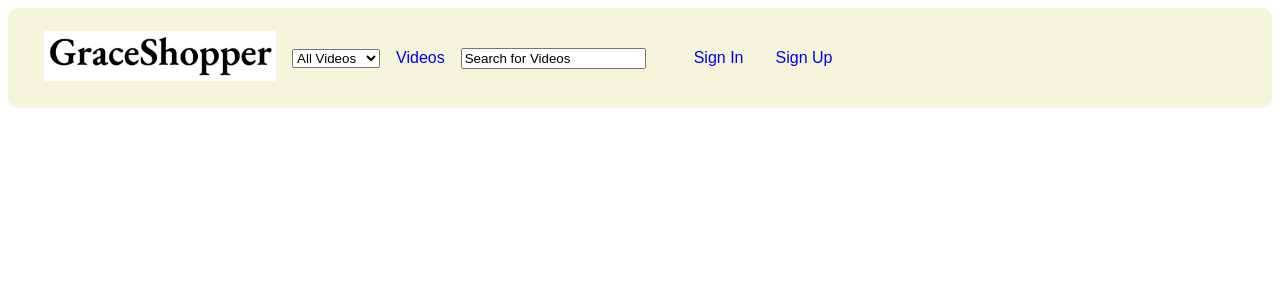
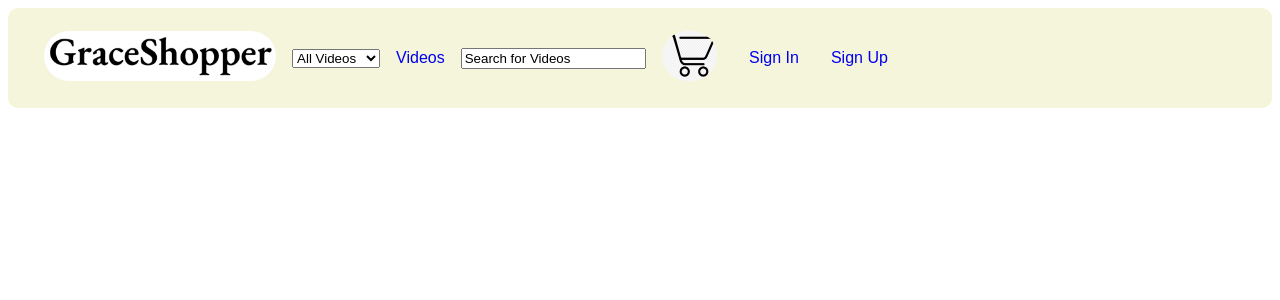
Before and after one commit to 2109graceshopper/Udemy-Larks, a React app: page /users/1 in a window 1280 px wide. Shown: the top 300 px of the page. Built offline with nearby package versions, Linux system fonts and the light colour scheme.

Commit message:
Users cannot access other users page

```diff
--- a/client/components/Header.js
+++ b/client/components/Header.js
@@ -7,7 +7,7 @@ import AllProducts from "./AllProducts/AllProducts";
 // import { cartIcon, graceShopperLogo } from "../../public/icons"; //path to wherever we save shared icons/art/logos/etc
 // import { profilePicture } from "../../server/"; //path to wherever we save user photo id
 
-const Header = ({ handleClick, isLoggedIn, id, userimageURL }) => {
+const Header = ({ handleClick, isLoggedIn, id, userimageURL}) => {
   function handleChange(event) {
     localStorage.setItem("videoCategoryFilter", event.target.value);
   }
@@ -37,17 +37,14 @@ const Header = ({ handleClick, isLoggedIn, id, userimageURL }) => {
       />
       {/* Favorites? */}
       <Link to="/cart">
-        <img className='header-profile-picture' src={userimageURL} />
+        <img className="cart-icon" src="/icons/shopping-cart-icon.png" />
       </Link>
 
       {isLoggedIn ? (
         <div>
           {/* The navbar will show these links after you log in */}
           <Link to={`users/${id}`}>
-            <img
-              className="profile-picture"
-              src="/icons/profile-picture-placeholder.png"
-            />
+          <img className='header-profile-picture' src={userimageURL} />
           </Link>
           <button className="logInOut" type="button" onClick={handleClick}>
             Sign Out
--- a/client/components/UserProfile/UserProfile.js
+++ b/client/components/UserProfile/UserProfile.js
@@ -24,8 +24,8 @@ class UserProfile extends React.Component {
   render() {
     const user = this.props.user;
     const userVideos = user.userUniqueVideos ? user.userUniqueVideos : [];
-
-    return (
+    console.log(user)
+    return !Array.isArray(user) ? (
       <div>
         <section>
           <h2>User Profile</h2>
@@ -50,6 +50,10 @@ class UserProfile extends React.Component {
           })}
         </section>
       </div>
+    ) : (
+      <div>
+        <h2>You currently don't have access to this user profile!</h2>
+      </div>
     );
   }
 }
--- a/public/style.css
+++ b/public/style.css
@@ -5,9 +5,11 @@
   align-items: center;
   flex-wrap: wrap;
   gap: 10px; }
+
 .allVideos__img {
   object-fit: cover;
   max-width: 200px; }
+
 .allVideos__card {
   display: flex;
   flex-direction: row;
@@ -38,8 +40,9 @@ nav {
 
 .graceShopperLogo,
 .cart-icon,
-.profile-picture {
-  height: 50px; }
+.header-profile-picture {
+  height: 50px;
+  border-radius: 100px; }
 
 /* Move to allProducts.css */
 .video-preview {
```
Also changed, not shown: 1 other file (tests, documents, lock files or other folders). Lines whose indentation alone changed are shown as unchanged.
